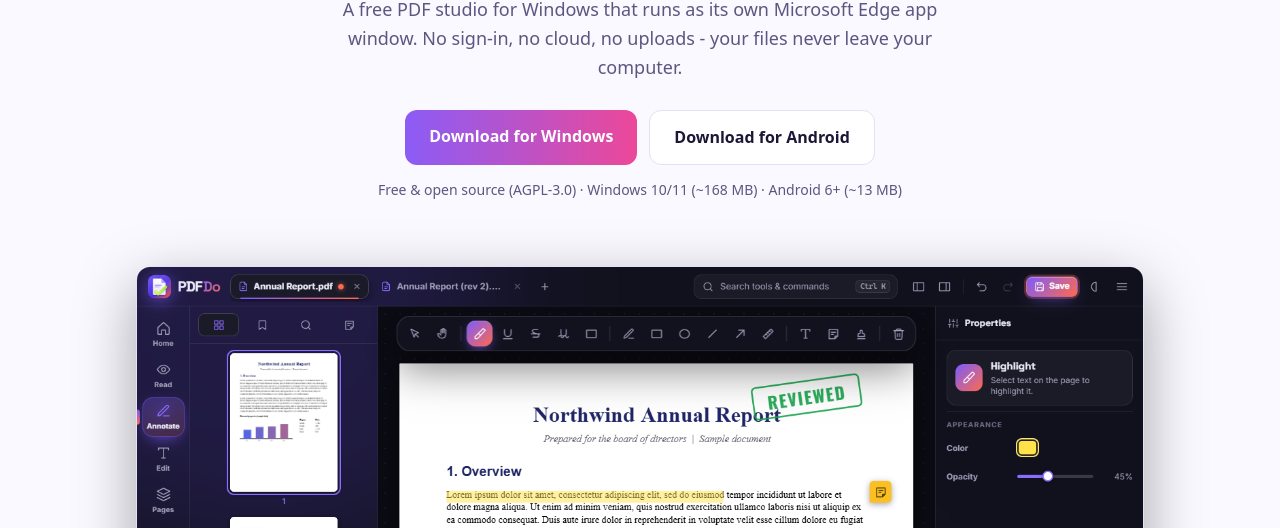
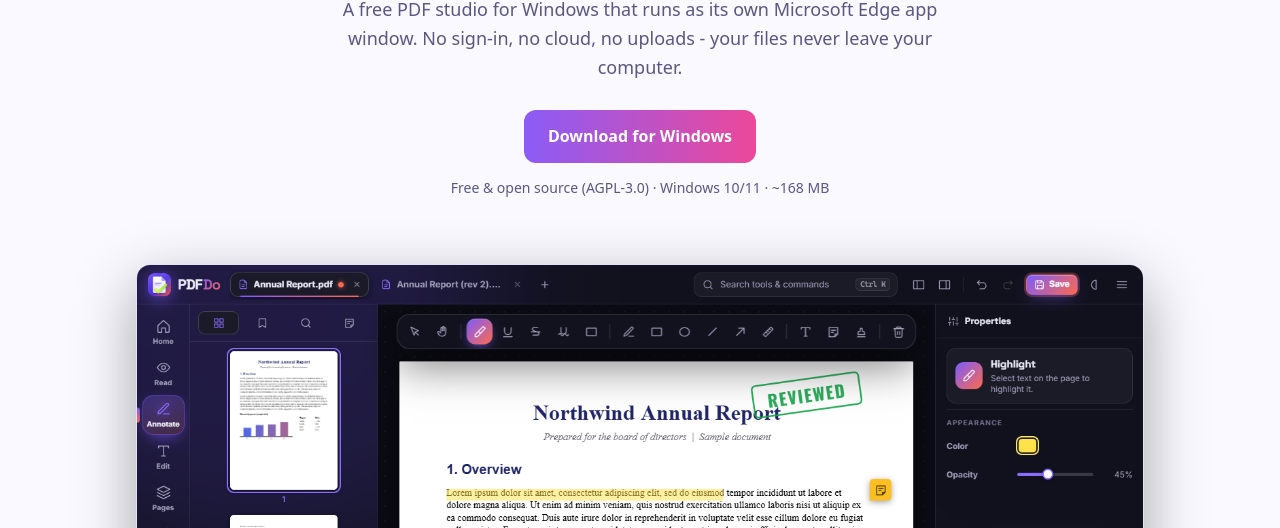
Before and after one commit to sedhupathivishnu321/pdf-do, a plain HTML site: page docs/index.html in a window 1280 px wide. Shown: the part 272-800 px from the top of the page. Drawn offline with Linux system fonts and the light colour scheme.

Commit message:
Website: remove Android download

```diff
--- a/docs/index.html
+++ b/docs/index.html
@@ -57,9 +57,8 @@
   <p>A free PDF studio for Windows that runs as its own Microsoft Edge app window. No sign-in, no cloud, no uploads - your files never leave your computer.</p>
   <div class="btns">
     <a class="btn p" href="https://github.com/sedhupathivishnu321/pdf-do/releases/latest/download/PDFDoSetup.exe">Download for Windows</a>
-    <a class="btn s" href="https://github.com/sedhupathivishnu321/pdf-do/releases/latest/download/PDFDo.apk">Download for Android</a>
   </div>
-  <div class="small">Free &amp; open source (AGPL-3.0) &middot; Windows 10/11 (~168 MB) &middot; Android 6+ (~13 MB)</div>
+  <div class="small">Free &amp; open source (AGPL-3.0) &middot; Windows 10/11 &middot; ~168 MB</div>
 </section>
 
 <div class="shot"><img src="img/annotate.png?v=2" alt="PDF Do annotating a sample report"></div>
@@ -94,7 +93,6 @@
 <h2 id="howto">How to use PDF Do</h2>
 <ol class="steps">
   <li><b>Download and install.</b> Click <i>Download for Windows</i> and run <code>PDFDoSetup.exe</code>. It installs for your user only, with no admin rights. If Windows SmartScreen shows a warning, click <i>More info</i>, then <i>Run anyway</i>.</li>
-  <li><b>On Android:</b> download <code>PDFDo.apk</code> on your phone, open it, and allow "Install unknown apps" for your browser if Android asks. PDF Do works the same way: tap <i>Open a PDF</i>, use the bottom bar to switch tools, and use <i>Save</i> to send the result to Files, Drive or any app.</li>
   <li><b>Open PDF Do.</b> Use the Desktop or Start menu shortcut. It opens in its own window and needs no account or internet.</li>
   <li><b>Open a PDF.</b> Click <i>Open a PDF</i> (or press Ctrl+O), or drag files onto the window. You can also right-click a PDF in Explorer and choose <i>Open with &rarr; PDF Do</i>. Several files open as tabs.</li>
   <li><b>Pick a tool.</b> Use the left sidebar: <i>Read, Annotate, Edit, Pages, Merge, Compare, Convert, Protect, Forms</i>. Press Ctrl+K to search every tool by name.</li>
```
